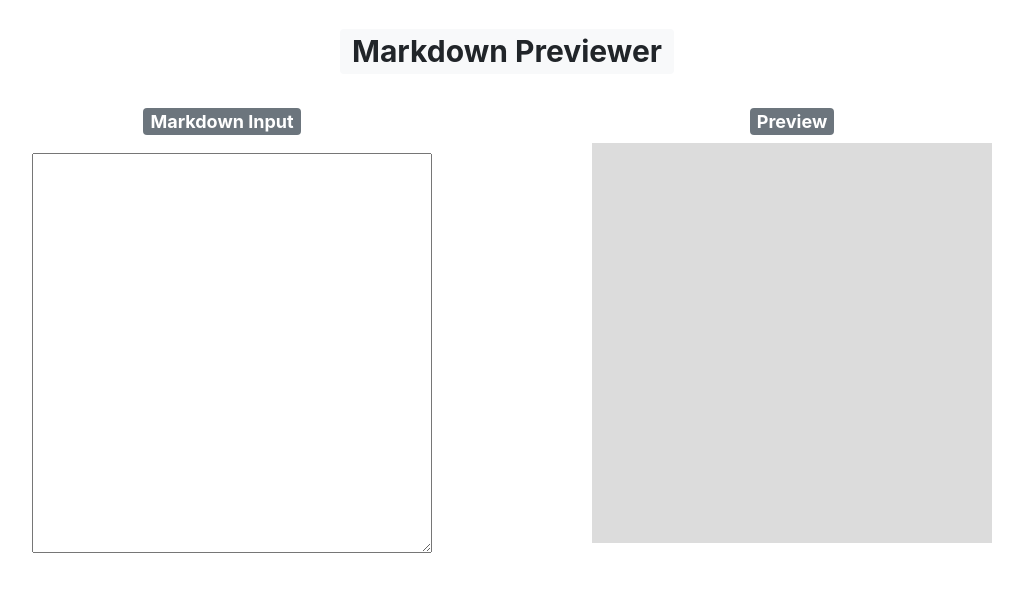
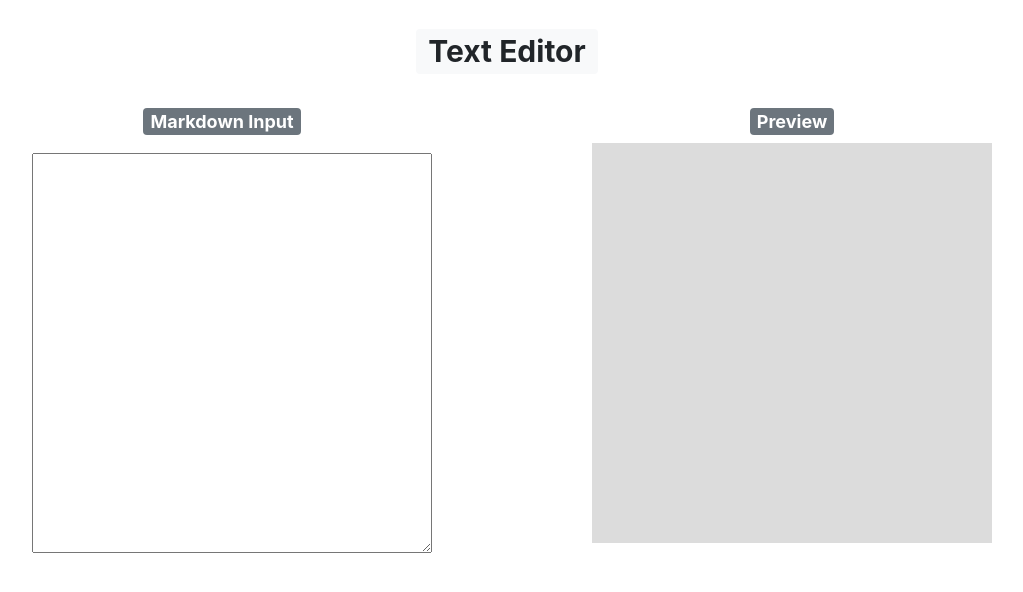
Before and after one commit to MorganS39/FEDL-projects, a React (Create React App) app in the folder markdown/: page / in a window 1280 px wide. Shown: the top 592 px of the page, without its empty margins (133-1156 px from the left). Built offline with nearby package versions, Linux system fonts and the light colour scheme.

Commit message:
fixing app to meet criteria

```diff
--- a/markdown/src/App.js
+++ b/markdown/src/App.js
@@ -39,7 +39,7 @@ render() {
               <h1>
                 {" "}
                 <Badge className="text-align-center" variant="light">
-                  Markdown Previewer
+                  Text Editor
                 </Badge>
               </h1>
             </div>
@@ -58,6 +58,7 @@ render() {
               <div className="input" style={inputStyle}>
                   <textarea
                     className="input"
+                    id="editor"
                     style={inputStyle}
                     value={this.state.markdown}
                     onChange={(e) => {
@@ -73,7 +74,7 @@ render() {
             <div className="col-md-6">
               {" "}
               <div className="col text-center">
-                <h4>
+                <h4 id="preview">
                   <Badge className="text-align-center" variant="secondary">
                     Preview
                   </Badge>
```
